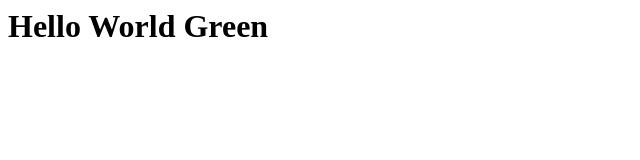
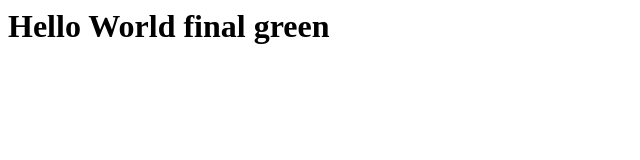
Before and after one commit to bdhakad/express-hello-world, a website: page cloudfront/index.html in a window 1280 px wide. Shown: the whole page, without its empty margins (0-640 px from the left). Drawn offline with Linux system fonts and the light colour scheme.

Commit message:
update circle ci yml file

```diff
--- a/cloudfront/index.html
+++ b/cloudfront/index.html
@@ -1,5 +1,5 @@
 <html>
 <body>
-  <h1>Hello World Green</h1>
+  <h1>Hello World final green</h1>
 </body>
 </html>
```
Also changed, not shown: .circleci/config.yml.
